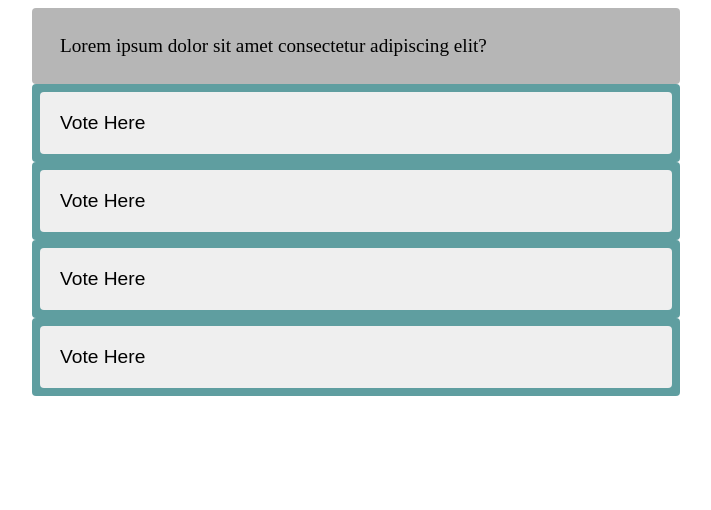
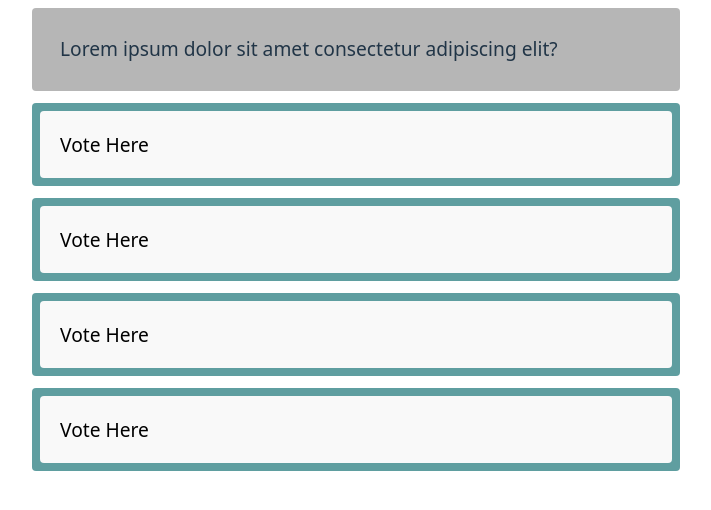
Before and after one commit to Nr1cha/picnick, a React (Vite) app: page / in a window 1280 px wide. Shown: the top 510 px of the page, without its empty margins (284-995 px from the left). Built offline with nearby package versions, Linux system fonts and the light colour scheme.

Commit message:
updated styling to establish base grid gap and added txt file for static testing

```diff
--- a/src/index.css
+++ b/src/index.css
@@ -11,7 +11,12 @@
   text-rendering: optimizeLegibility;
   -webkit-font-smoothing: antialiased;
   -moz-osx-font-smoothing: grayscale;
+}
+
+#root {
   display: grid;
+  /* background-color: #1a1a1a; */
+  row-gap: 12px;
 }
 
 a {
@@ -24,13 +29,13 @@ a:hover {
   color: #535bf2;
 }
 
-body {
+/* body {
   margin: 0;
   display: grid;
   place-items: center;
   min-width: 320px;
   min-height: 100vh;
-}
+} */
 
 h1 {
   font-size: 3.2em;
--- a/src/main.jsx
+++ b/src/main.jsx
@@ -1,6 +1,7 @@
 import { StrictMode } from 'react'
 import { createRoot } from 'react-dom/client'
 import "./styles/selection.css"
+import "./index.css"
 import UserSelection from "./components/selection.jsx"
 import PollQuestion from "./components/questionBox.jsx"
 
--- a/src/styles/selection.css
+++ b/src/styles/selection.css
@@ -1,15 +1,16 @@
-body {
+/* body {
     display: grid;
-    /* background-color: blue; */
-}
+    background-color: blue;
+} */
 
 .option {
+    display: grid;
     background-color: cadetblue;
     border-radius: 4px;
     margin: 0 auto;
     width: 50%;
     padding: 8px;
-    row-gap: 12px;
+    /* row-gap: 12px; */
 }
 
 .btnOption {
```
Also changed, not shown: src/assets/options.txt (added).
